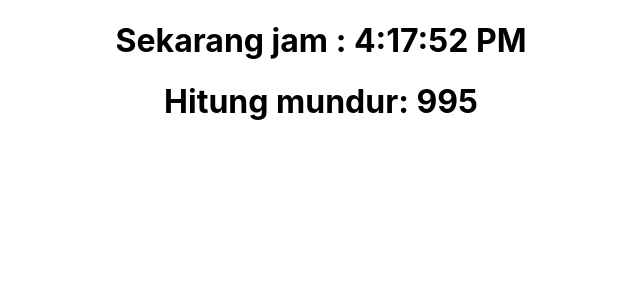
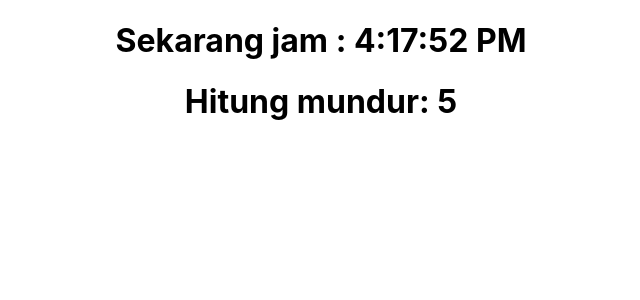
Before and after one commit to harry7naga/sanbercode-reactjs-0820-2, a React (Create React App) app: page / in a window 1280 px wide. Shown: the top 300 px of the page, without its empty margins (319-959 px from the left). Built offline with nearby package versions, Linux system fonts and the light colour scheme.

Commit message:
Update Tugas 11

```diff
--- a/src/Tugas-11/Timer.js
+++ b/src/Tugas-11/Timer.js
@@ -1,10 +1,10 @@
-import React from 'react';
+import React from 'react'
 
 class Timer extends React.Component {
     constructor(props) {
         super(props)
         this.state = {
-            time: 1000
+            time: 0
         }
     }
 
@@ -24,7 +24,7 @@ class Timer extends React.Component {
 
     tick() {
         this.setState({
-            time: this.state.time - 1
+            time: this.state.time + 1
         });
     }
 
@@ -40,4 +40,4 @@ class Timer extends React.Component {
     }
 }
 
-export default Timer;
+export default Timer
```
